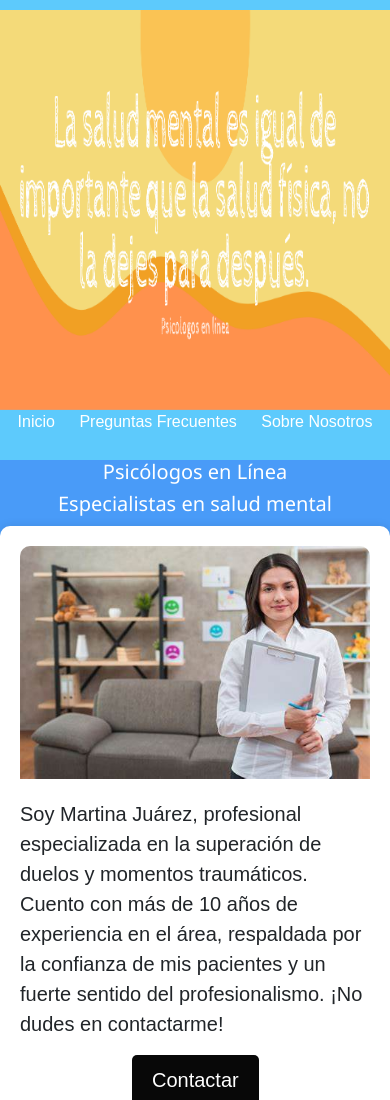
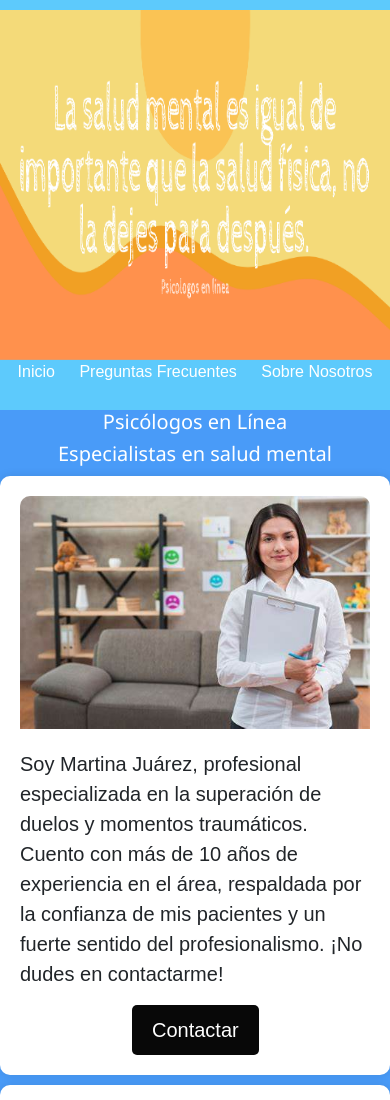
Before and after one commit to Jacqueline2801/psicologos.enlinea, a website: page index.html in a window 390 px wide. Shown: the top 1100 px of the page. Drawn offline with nearby package versions, Linux system fonts and the light colour scheme.

Commit message:
guardar cambios

```diff
--- a/css/style.css
+++ b/css/style.css
@@ -44,7 +44,7 @@ body {
 @media (max-width: 600px) {
   .logo-container {
     width: 100%;
-    min-height: 400px;
+    min-height: 350px;
   }
   .img1,
   .img2 {
```
